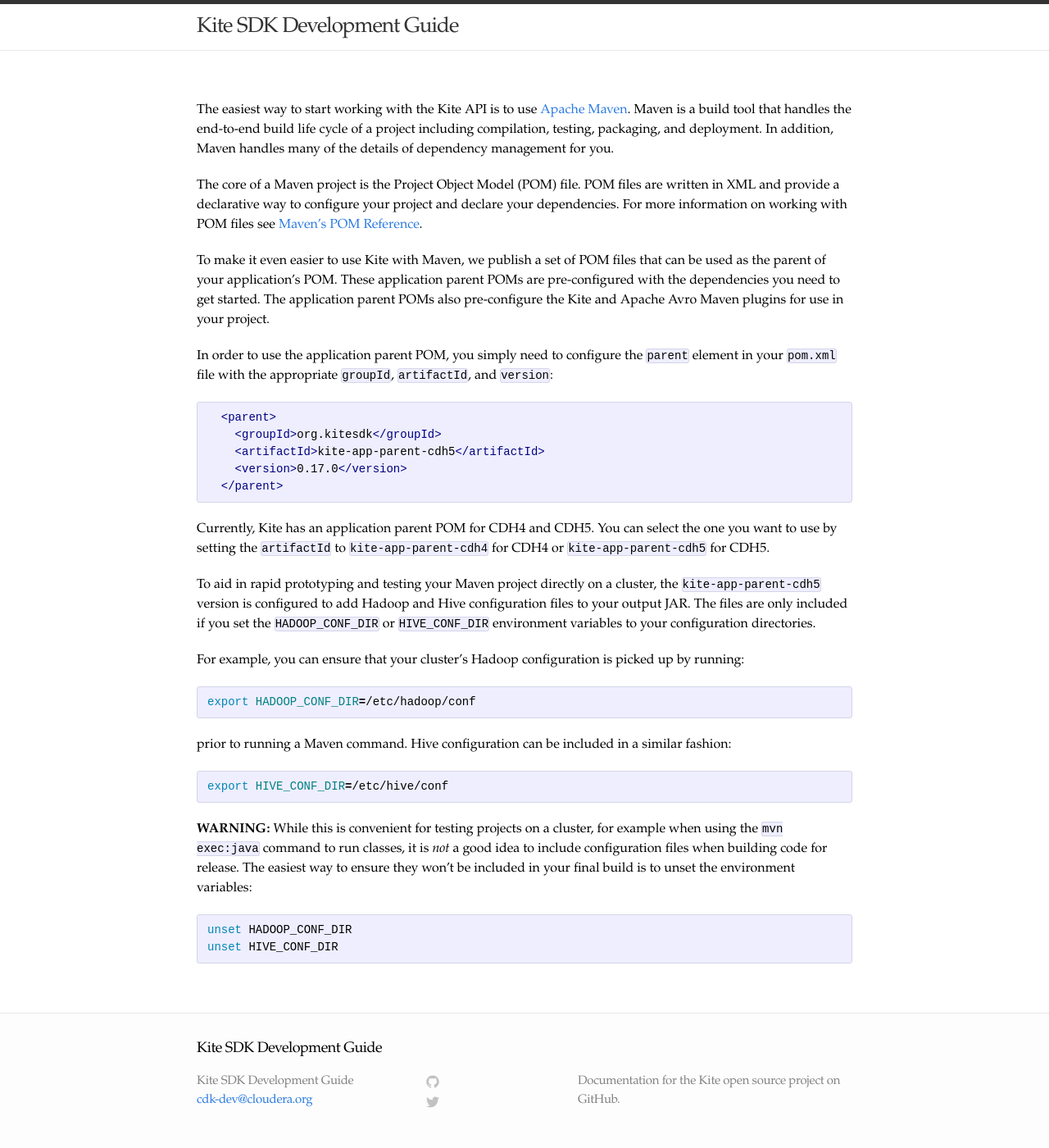
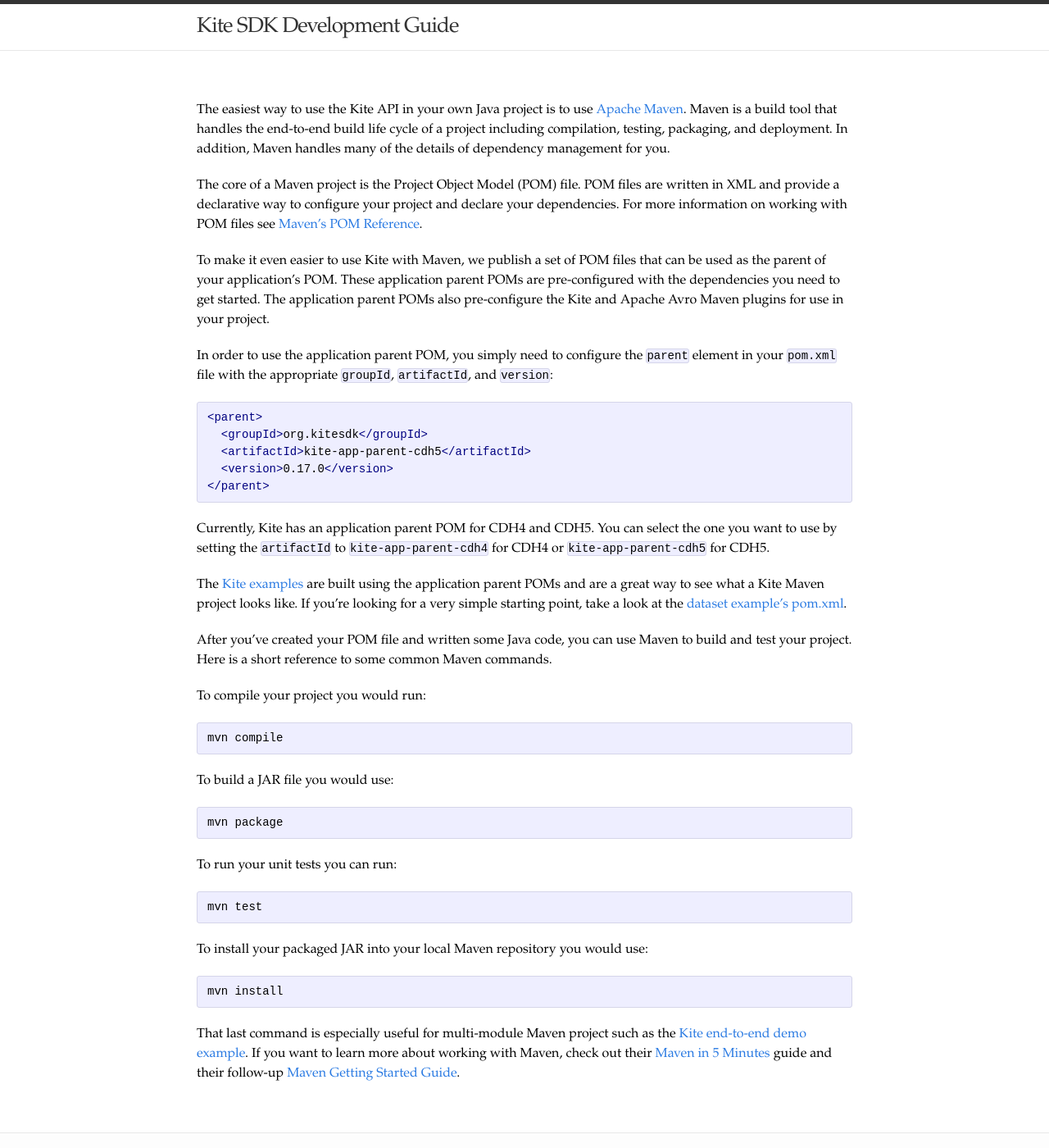
Before and after one commit to kite-sdk/kite-docs, a Jekyll site: the page built from Using-Kite-with-Apache-Maven.md, in a window 1280 px wide and 1400 px high. Shown: the whole window at 82% size. Built offline with Jekyll 4.4.1, drawn with Linux system fonts in a browser that asks for light colours.

Commit message:
CDK-643: Updated with additional Maven reference.
* I also removed the now defunct instructions for using envrionment
  variables to pull in configuration files.

````diff
--- a/Using-Kite-with-Apache-Maven.md
+++ b/Using-Kite-with-Apache-Maven.md
@@ -2,7 +2,7 @@
 layout: page
 ---
 
-The easiest way to start working with the Kite API is to use [Apache Maven](http://maven.apache.org). Maven is a build tool that handles the end-to-end build life cycle of a project including compilation, testing, packaging, and deployment. In addition, Maven handles many of the details of dependency management for you.
+The easiest way to use the Kite API in your own Java project is to use [Apache Maven](http://maven.apache.org). Maven is a build tool that handles the end-to-end build life cycle of a project including compilation, testing, packaging, and deployment. In addition, Maven handles many of the details of dependency management for you.
 
 The core of a Maven project is the Project Object Model (POM) file. POM files are written in XML and provide a declarative way to configure your project and declare your dependencies. For more information on working with POM files see [Maven's POM Reference](http://maven.apache.org/pom.html#What_is_the_POM).
 
@@ -11,32 +11,41 @@ To make it even easier to use Kite with Maven, we publish a set of POM files tha
 In order to use the application parent POM, you simply need to configure the `parent` element in your `pom.xml` file with the appropriate `groupId`, `artifactId`, and `version`:
 
 {% highlight xml %}
-  <parent>
-    <groupId>org.kitesdk</groupId>
-    <artifactId>kite-app-parent-cdh5</artifactId>
-    <version>0.17.0</version>
-  </parent>
+<parent>
+  <groupId>org.kitesdk</groupId>
+  <artifactId>kite-app-parent-cdh5</artifactId>
+  <version>0.17.0</version>
+</parent>
 {% endhighlight %}
 
 Currently, Kite has an application parent POM for CDH4 and CDH5. You can select the one you want to use by setting the `artifactId` to `kite-app-parent-cdh4` for CDH4 or `kite-app-parent-cdh5` for CDH5.
 
-To aid in rapid prototyping and testing your Maven project directly on a cluster, the `kite-app-parent-cdh5` version is configured to add Hadoop and Hive configuration files to your output JAR. The files are only included if you set the `HADOOP_CONF_DIR` or `HIVE_CONF_DIR` environment variables to your configuration directories.
+The [Kite examples](https://github.com/kite-sdk/kite-examples) are built using the application parent POMs and are a great way to see what a Kite Maven project looks like. If you're looking for a very simple starting point, take a look at the [dataset example's pom.xml](https://github.com/kite-sdk/kite-examples/blob/master/dataset/pom.xml).
 
-For example, you can ensure that your cluster's Hadoop configuration is picked up by running:
+After you've created your POM file and written some Java code, you can use Maven to build and test your project. Here is a short reference to some common Maven commands.
 
-{% highlight bash %}
-export HADOOP_CONF_DIR=/etc/hadoop/conf
-{% endhighlight %}
+To compile your project you would run:
 
-prior to running a Maven command. Hive configuration can be included in a similar fashion:
+```
+mvn compile
+```
 
-{% highlight bash %}
-export HIVE_CONF_DIR=/etc/hive/conf
-{% endhighlight %}
+To build a JAR file you would use:
 
-__WARNING:__ While this is convenient for testing projects on a cluster, for example when using the `mvn exec:java` command to run classes, it is *not* a good idea to include configuration files when building code for release. The easiest way to ensure they won't be included in your final build is to unset the environment variables:
+```
+mvn package
+```
 
-{% highlight bash %}
-unset HADOOP_CONF_DIR
-unset HIVE_CONF_DIR
-{% endhighlight %}
+To run your unit tests you can run:
+
+```
+mvn test
+```
+
+To install your packaged JAR into your local Maven repository you would use:
+
+```
+mvn install
+```
+
+That last command is especially useful for multi-module Maven project such as the [Kite end-to-end demo example](https://github.com/kite-sdk/kite-examples/tree/master/demo). If you want to learn more about working with Maven, check out their [Maven in 5 Minutes](http://maven.apache.org/guides/getting-started/maven-in-five-minutes.html) guide and their follow-up [Maven Getting Started Guide](http://maven.apache.org/guides/getting-started/index.html).
````
